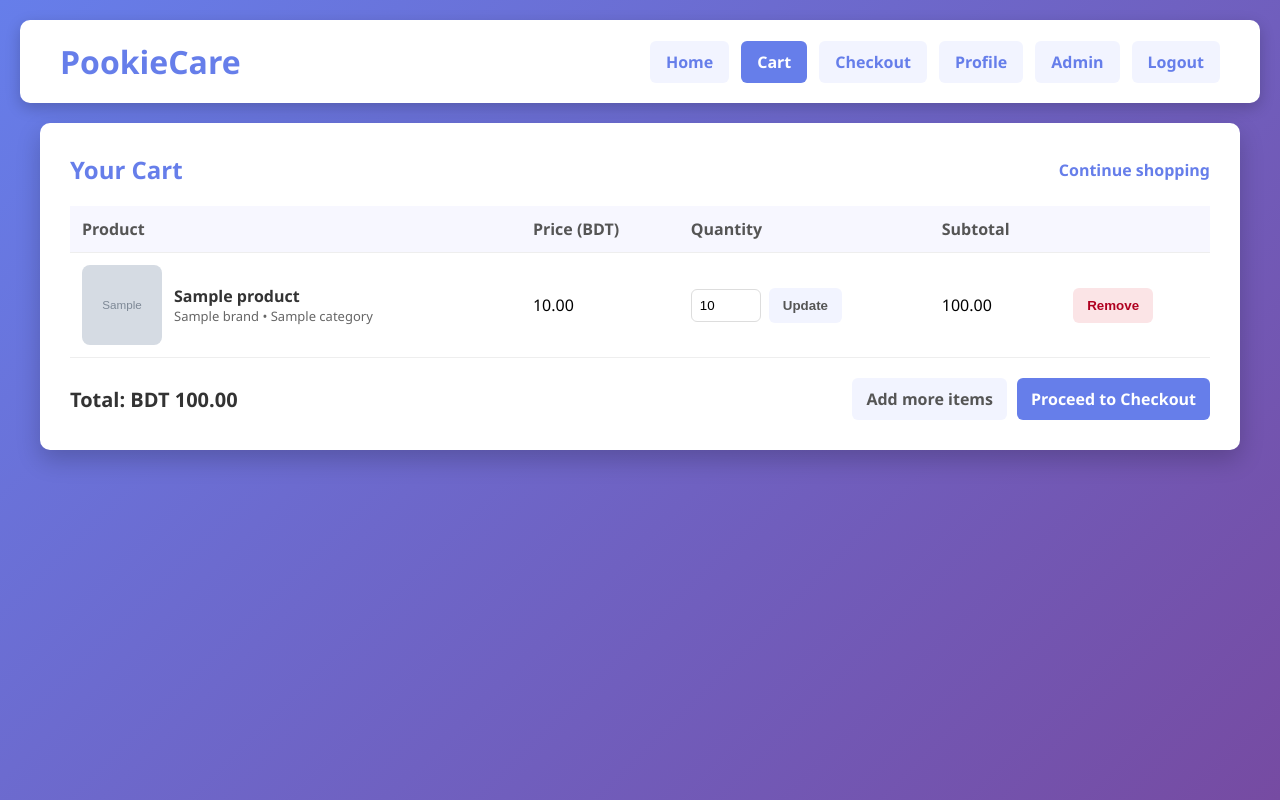
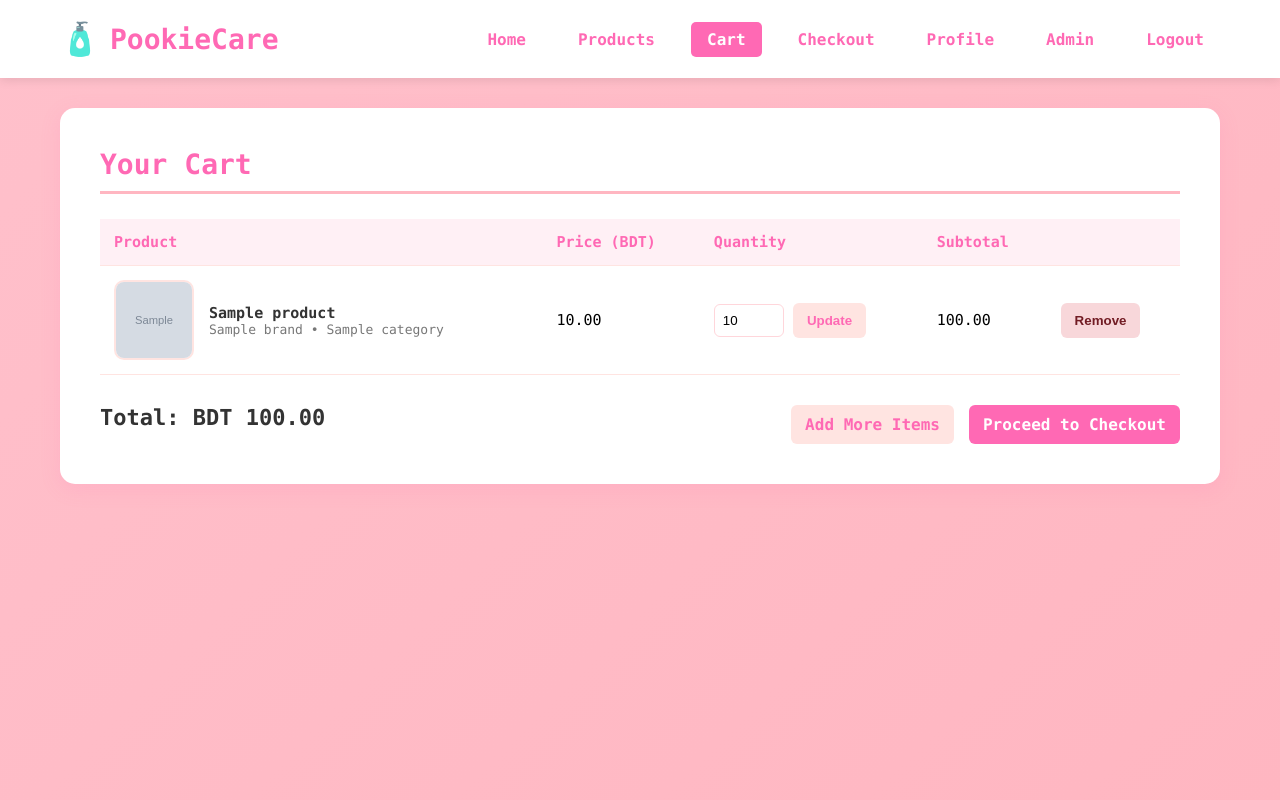
Before and after one commit to rysahona12/pookiecare, a Django app: page /cart/ in a window 1280 px wide. Run offline with Django 5.2, Linux system fonts and the light colour scheme; a user stored in the database is signed in; tables that the repository leaves empty hold one stand-in row (values such as "Sample post"); grey boxes marked "Sample" are stand-in pictures.

Commit message:
Editted cart.html CSS to match the design on the main repository.

```diff
--- a/products/templates/products/cart.html
+++ b/products/templates/products/cart.html
@@ -5,75 +5,114 @@
     <meta name="viewport" content="width=device-width, initial-scale=1.0">
     <title>Your Cart - PookieCare</title>
     <style>
-        * { margin: 0; padding: 0; box-sizing: border-box; }
+        * {
+            margin: 0;
+            padding: 0;
+            box-sizing:
+            border-box;
+        }
         body {
-            font-family: 'Segoe UI', Tahoma, Geneva, Verdana, sans-serif;
-            background: linear-gradient(135deg, #667eea 0%, #764ba2 100%);
+            font-family: 'Consolas', 'Courier New', monospace;
+            background: linear-gradient(135deg, #ffc0cb 0%, #ffb6c1 100%);
             min-height: 100vh;
-            padding: 20px;
         }
-        .header {
+        .navbar {
             background: white;
-            padding: 20px 40px;
-            border-radius: 10px;
-            box-shadow: 0 5px 15px rgba(0,0,0,0.2);
-            margin-bottom: 20px;
+            padding: 20px 60px;
+            box-shadow: 0 2px 10px rgba(0,0,0,0.1);
             display: flex;
             justify-content: space-between;
             align-items: center;
-            flex-wrap: wrap;
+            position: sticky;
+            top: 0;
+            z-index: 1000;
+        }
+        .navbar-brand {
+            display: flex;
+            align-items: center;
             gap: 10px;
+            text-decoration: none;
         }
-        .header h1 { color: #667eea; font-size: 32px; }
-        .header-links { display: flex; gap: 12px; flex-wrap: wrap; align-items: center; }
-        .header-links a {
-            color: #667eea;
+        .navbar-brand h1 {
+            color: #ff69b4;
+            font-size: 28px;
+            margin: 0;
+            font-weight: bold;
+        }
+        .navbar-links {
+            display: flex;
+            gap: 20px;
+            align-items: center;
+        }
+        .navbar-links a {
+            color: #ff69b4;
             text-decoration: none;
-            padding: 10px 16px;
-            border-radius: 6px;
-            transition: background 0.3s, color 0.3s;
-            background: #f2f4ff;
+            padding: 8px 16px;
+            border-radius: 5px;
+            transition: all 0.3s;
+            font-size: 16px;
             font-weight: 600;
         }
-        .header-links a:hover { background: #e0e5ff; }
-        .header-links .cart-link { background: #667eea; color: #fff; }
-        .header-links .cart-link:hover { background: #5568d3; }
-
-        .messages { max-width: 1200px; margin: 0 auto 15px auto; }
+        .navbar-links a:hover {
+            background: #ffe4e1;
+            transform: translateY(-2px);
+        }
+        .navbar-links .active {
+            background: #ff69b4;
+            color: white !important;
+        }
+        .content-wrapper {
+            padding: 30px 60px;
+        }
+        .section {
+            background: white;
+            padding: 40px;
+            border-radius: 15px;
+            box-shadow: 0 5px 20px rgba(255, 105, 180, 0.15);
+            margin-bottom: 30px;
+        }
+        .section h2 {
+            color: #ff69b4;
+            margin-bottom: 25px;
+            font-size: 28px;
+            font-weight: bold;
+            border-bottom: 3px solid #ffb6c1;
+            padding-bottom: 10px;
+        }
+        .messages {
+            max-width: 1200px;
+            margin: 20px auto;
+        }
         .message {
             background: #fff;
-            padding: 12px 16px;
-            border-radius: 8px;
-            margin-bottom: 8px;
-            box-shadow: 0 2px 6px rgba(0,0,0,0.1);
-            color: #333;
+            padding: 15px 20px;
+            border-radius: 10px;
+            box-shadow: 0 2px 10px rgba(255,105,180,0.2);
+            margin-bottom: 10px;
+            color: #444;
         }
-
-        .container {
-            background: white;
-            padding: 30px;
+        table {
+            width: 100%;
+            border-collapse: collapse;
+            margin-top: 15px;
+        }
+        th, td {
+            padding: 14px;
+            text-align: left;
+            border-bottom: 1px solid #ffe4e1;
+            font-size: 15px;
+        }
+        th {
+            background: #fff0f5;
+            color: #ff69b4;
+            font-weight: bold;
+        }
+        td img {
+            width: 80px;
+            height: 80px;
+            object-fit: cover;
             border-radius: 10px;
-            box-shadow: 0 10px 25px rgba(0,0,0,0.2);
-            max-width: 1200px;
-            margin: 0 auto;
-        }
-        .cart-header { display: flex; justify-content: space-between; align-items: center; margin-bottom: 20px; }
-        .cart-header h2 { color: #667eea; }
-        .cart-actions a {
-            color: #667eea;
-            text-decoration: none;
-            font-weight: 600;
-        }
-        table { width: 100%; border-collapse: collapse; margin-top: 10px; }
-        th, td { padding: 12px; text-align: left; border-bottom: 1px solid #eee; }
-        th { background: #f7f7ff; color: #555; }
-        td img { width: 80px; height: 80px; object-fit: cover; border-radius: 8px; }
-        .qty-form { display: inline-flex; gap: 8px; align-items: center; }
-        .qty-form input[type="number"] {
-            width: 70px;
-            padding: 8px;
-            border: 1px solid #ddd;
-            border-radius: 6px;
+            border: 2px solid #ffe4e1;
         }
         .btn {
             padding: 10px 14px;
@@ -81,38 +120,68 @@
             border-radius: 6px;
             cursor: pointer;
             font-weight: 600;
+            transition: 0.3s;
         }
-        .btn-primary { background: #667eea; color: #fff; }
-        .btn-primary:hover { background: #5568d3; }
-        .btn-ghost { background: #f2f4ff; color: #555; }
-        .btn-danger { background: #fbe4e6; color: #b00020; }
+        .btn-primary {
+            background: #ff69b4;
+            color: #fff;
+        }
+        .btn-primary:hover {
+            background: #ff85c2;
+        }
+        .btn-ghost {
+            background: #ffe4e1;
+            color: #ff69b4;
+        }
+        .btn-ghost:hover {
+            background: #ffd6db;
+        }
+        .btn-danger {
+            background: #f8d7da;
+            color: #721c24;
+        }
+        .btn-danger:hover {
+            background: #f5c6cb;
+        }
         .summary {
-            margin-top: 20px;
+            margin-top: 30px;
             display: flex;
             justify-content: space-between;
-            align-items: center;
             flex-wrap: wrap;
-            gap: 10px;
         }
-        .summary-total { font-size: 20px; font-weight: 700; color: #333; }
-        .empty { text-align: center; padding: 40px 20px; color: #666; }
+        .summary-total {
+            font-size: 22px;
+            font-weight: bold;
+            color: #333;
+        }
+        .empty {
+            text-align: center;
+            padding: 50px;
+            color: #666;
+            font-size: 18px;
+        }
 
         @media (max-width: 768px) {
-            .header { flex-direction: column; align-items: flex-start; }
+            .navbar { padding: 15px 20px; flex-direction: column; gap: 15px; }
+            .content-wrapper { padding: 20px; }
+            .section { padding: 20px; }
             table { display: block; overflow-x: auto; }
-            th, td { white-space: nowrap; }
         }
     </style>
 </head>
+
 <body>
-    <div class="header">
-        <a href="{% url 'products:home' %}" style="text-decoration: none;">
+    <nav class="navbar">
+        <a href="{% url 'products:home' %}" class="navbar-brand">
+            <span style="font-size: 32px;">🧴</span>
             <h1>PookieCare</h1>
         </a>
-        <div class="header-links">
+        <div class="navbar-links">
             <a href="{% url 'products:home' %}">Home</a>
-            <a href="{% url 'products:cart' %}" class="cart-link">Cart</a>
+            <a href="{% url 'products:products_list' %}">Products</a>
+            <a href="{% url 'products:cart' %}" class="active">Cart</a>
             <a href="{% url 'products:checkout' %}">Checkout</a>
+
             {% if user.is_authenticated %}
                 <a href="{% url 'user:profile' %}">Profile</a>
                 {% if user.is_staff %}
@@ -124,7 +193,7 @@
                 <a href="{% url 'user:register' %}">Register</a>
             {% endif %}
         </div>
-    </div>
+    </nav>
 
     {% if messages %}
     <div class="messages">
@@ -134,13 +203,9 @@
     </div>
     {% endif %}
 
-    <div class="container">
-        <div class="cart-header">
+    <div class="content-wrapper">
+        <div class="section">
             <h2>Your Cart</h2>
-            <div class="cart-actions">
-                <a href="{% url 'products:home' %}">Continue shopping</a>
-            </div>
-        </div>
 
             {% if items %}
             <table>
@@ -153,35 +218,47 @@
                         <th></th>
                     </tr>
                 </thead>
+
                 <tbody>
                     {% for item in items %}
                     <tr>
                         <td>
-                        <div style="display:flex; gap:12px; align-items:center;">
+                            <div style="display:flex; gap:15px; align-items:center;">
                                 {% if item.product.get_image_url %}
                                     <img src="{{ item.product.get_image_url }}" alt="{{ item.product.product_name }}">
                                 {% else %}
-                                <div style="width:80px; height:80px; background:#eee; border-radius:8px; display:flex; align-items:center; justify-content:center; color:#999;">No Image</div>
+                                    <div style="width:80px; height:80px; background:#ffe4e1; border-radius:10px; display:flex; justify-content:center; align-items:center; color:#ff69b4;">No Image</div>
                                 {% endif %}
                                 <div>
                                     <div style="font-weight:700; color:#333;">{{ item.product.product_name }}</div>
-                                <div style="color:#666; font-size:13px;">{{ item.product.brand.brand_name }} • {{ item.product.category.category_name }}</div>
+                                    <div style="color:#777; font-size:13px;">{{ item.product.brand.brand_name }} • {{ item.product.category.category_name }}</div>
                                 </div>
                             </div>
                         </td>
+
                         <td>{{ item.price_at_purchase }}</td>
+
                         <td>
-                        <form class="qty-form" method="post" action="{% url 'products:update_cart_item' item.order_item_id %}">
+                            <form method="post" action="{% url 'products:update_cart_item' item.order_item_id %}">
                                 {% csrf_token %}
-                            <input type="number" name="quantity" min="1" max="{{ item.product.available_stock }}" value="{{ item.quantity }}">
-                            <button class="btn btn-ghost" type="submit">Update</button>
+                                <input
+                                    type="number"
+                                    name="quantity"
+                                    min="1"
+                                    max="{{ item.product.available_stock }}"
+                                    value="{{ item.quantity }}"
+                                    style="width:70px; padding:8px; border:1px solid #ffd6db; border-radius:6px;"
+                                >
+                                <button class="btn btn-ghost">Update</button>
                             </form>
                         </td>
+
                         <td>{{ item.get_subtotal|floatformat:2 }}</td>
+
                         <td>
                             <form method="post" action="{% url 'products:remove_cart_item' item.order_item_id %}">
                                 {% csrf_token %}
-                            <button class="btn btn-danger" type="submit">Remove</button>
+                                <button class="btn btn-danger">Remove</button>
                             </form>
                         </td>
                     </tr>
@@ -190,18 +267,23 @@
             </table>
 
             <div class="summary">
-            <div class="summary-total">Total: BDT {{ total_price|floatformat:2 }}</div>
-            <div style="display:flex; gap:10px; flex-wrap:wrap;">
-                <a href="{% url 'products:home' %}" class="btn btn-ghost" style="text-decoration:none; display:inline-block;">Add more items</a>
-                <a href="{% url 'products:checkout' %}" class="btn btn-primary" style="text-decoration:none; display:inline-block;">Proceed to Checkout</a>
+                <div class="summary-total">
+                    Total: BDT {{ total_price|floatformat:2 }}
+                </div>
+
+                <div style="display:flex; gap:15px;">
+                    <a href="{% url 'products:home' %}" class="btn btn-ghost" style="text-decoration:none;">Add More Items</a>
+                    <a href="{% url 'products:checkout' %}" class="btn btn-primary" style="text-decoration:none;">Proceed to Checkout</a>
                 </div>
             </div>
+
             {% else %}
             <div class="empty">
-                <p>Your cart is empty.</p>
-                <a href="{% url 'products:home' %}" style="color:#fff; background:#667eea; padding:10px 16px; border-radius:8px; text-decoration:none; font-weight:700;">Browse products</a>
+                Your cart is empty.<br><br>
+                <a href="{% url 'products:home' %}" class="btn btn-primary" style="text-decoration:none;">Browse Products</a>
             </div>
             {% endif %}
         </div>
+    </div>
 </body>
 </html>
```
Lines whose indentation alone changed are shown as unchanged.
